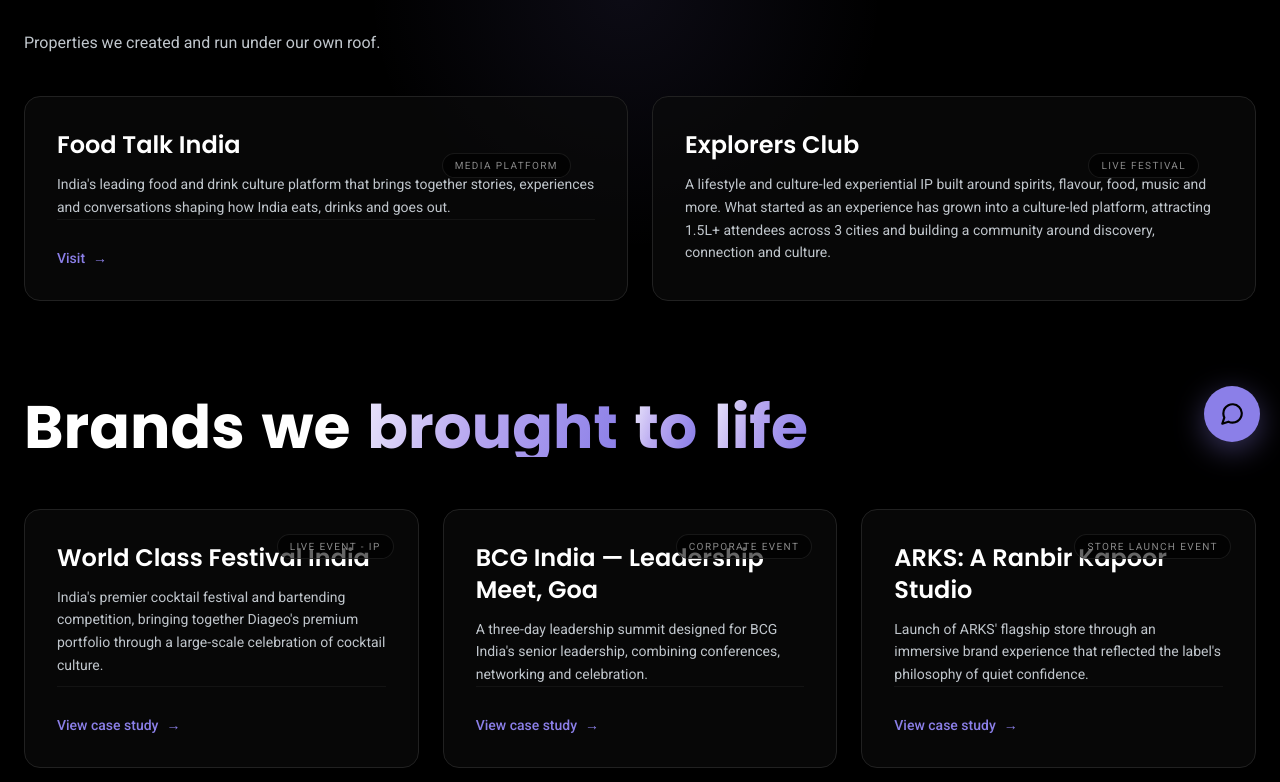
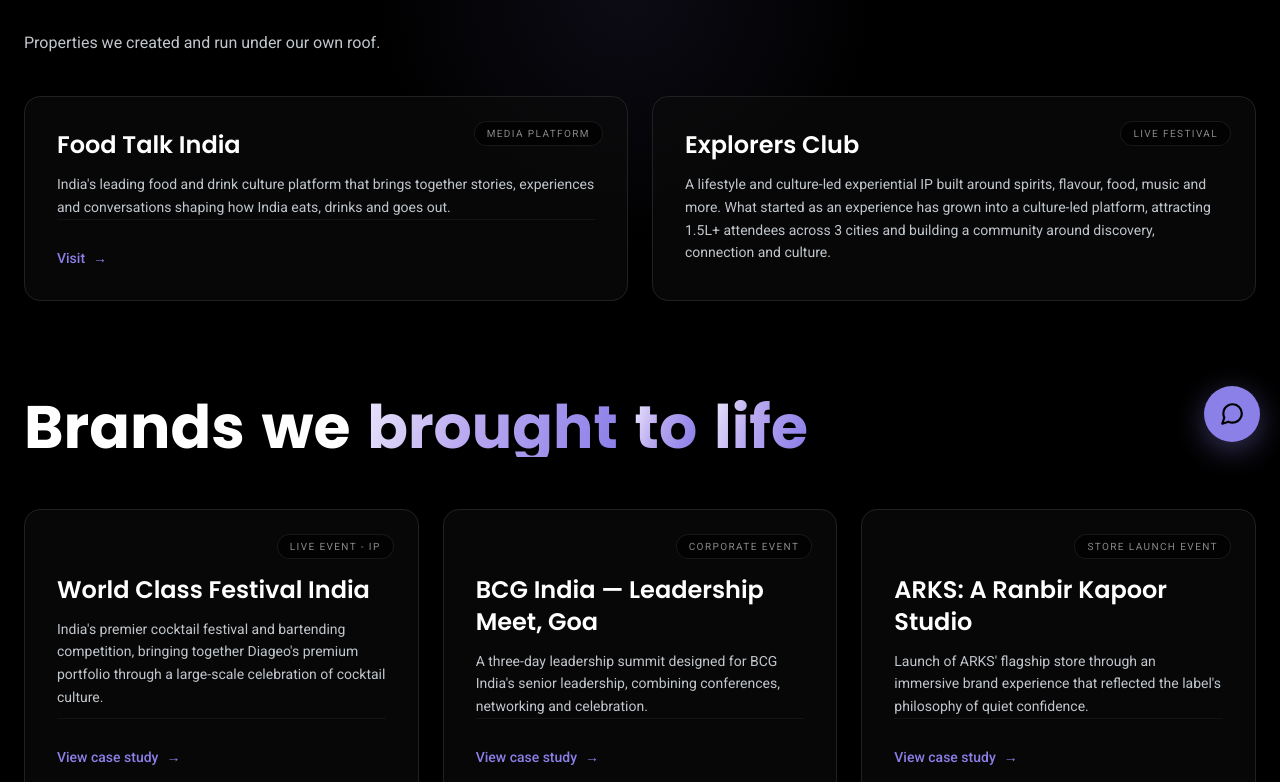
Before and after one commit to Comptech-Enterprises/anthem-website, a Next.js app: page /services in a window 1280 px wide. Shown: the part 338-1120 px from the top of the page. Built offline with nearby package versions, Linux system fonts and the light colour scheme; a web font is replaced by a local one.

Commit message:
Fix owned IP tag position and add spacing to case study cards
Co-Authored-By: Claude Sonnet 4.6 <noreply@anthropic.com>

```diff
--- a/src/components/Services.tsx
+++ b/src/components/Services.tsx
@@ -99,11 +99,10 @@ export default function Services() {
           {ownedIp.map((ip) => {
             const inner = (
               <>
+                <span className="absolute top-6 right-6 z-10 rounded-full border border-border/70 bg-background/60 px-3 py-1 font-body text-[10px] uppercase tracking-[0.14em] text-muted-2">
+                  {ip.tag}
+                </span>
                 <div className="relative flex flex-1 flex-col">
-                  <span className="absolute top-6 right-6 z-10 rounded-full border border-border/70 bg-background/60 px-3 py-1 font-body text-[10px] uppercase tracking-[0.14em] text-muted-2">
-                    {ip.tag}
-                  </span>
-
                   <h3 className="font-display text-xl font-semibold sm:text-2xl">
                     {ip.title}
                   </h3>
@@ -188,7 +187,7 @@ export default function Services() {
                   {c.tags[0]}
                 </span>
 
-                <div className="relative flex flex-1 flex-col">
+                <div className="relative flex flex-1 flex-col pt-8">
                   <h3 className="font-display text-xl font-semibold sm:text-2xl">
                     {c.title}
                   </h3>
```
